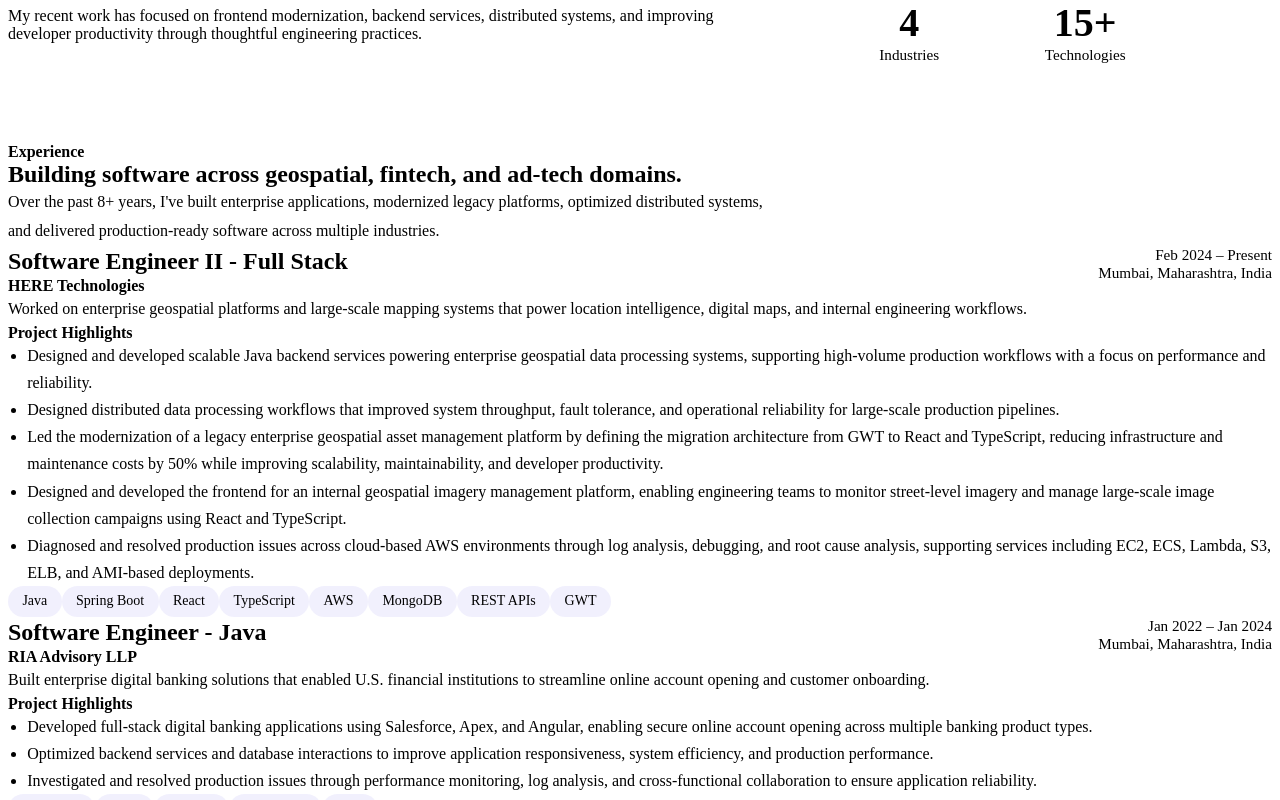
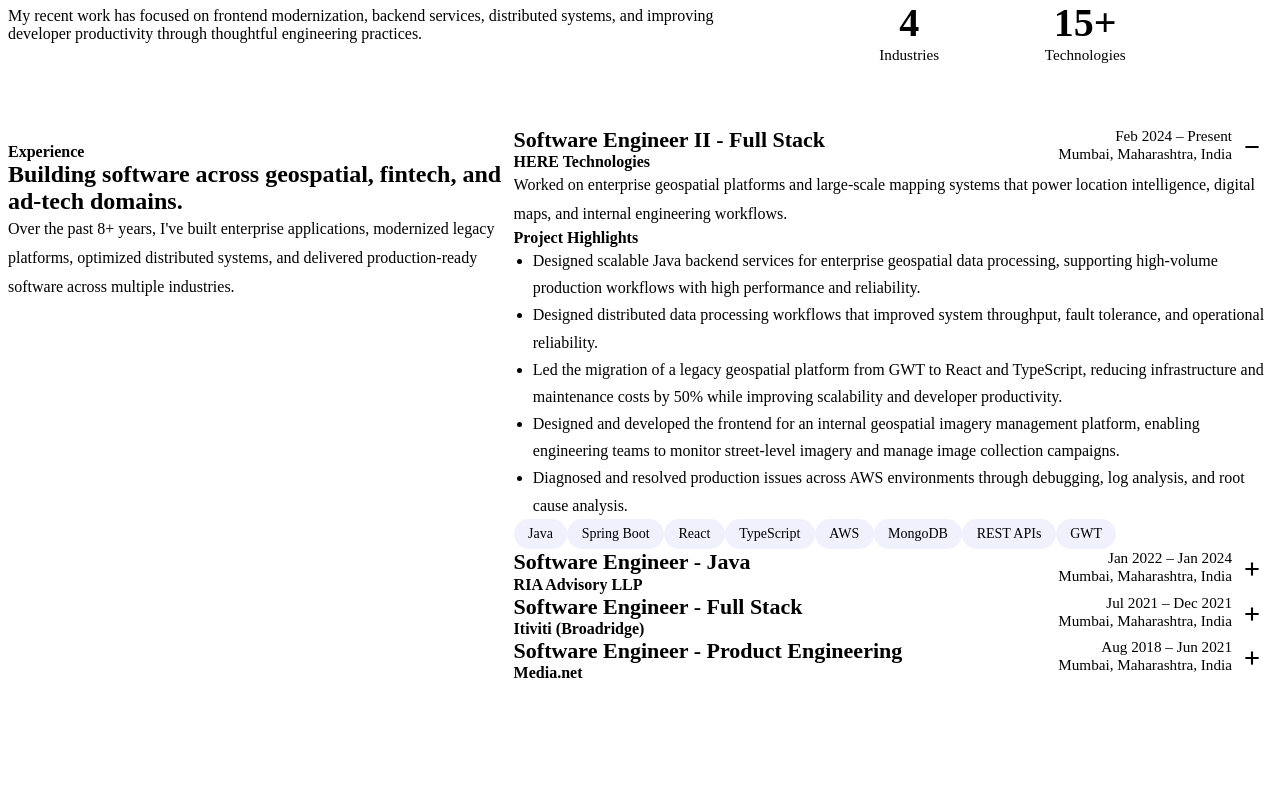
Before and after one commit to gaikwadapurva/gaikwadapurva.github.io, a React (Vite) app: page / in a window 1280 px wide. Shown: the part 620-1420 px from the top of the page. After the commit the page ends 1310 px from the top, so only its background shows below. Built offline with nearby package versions, Linux system fonts and the light colour scheme; the HTML template or start-up script is replaced by a standard one.

Commit message:
feat(experience): add animated accordion with auto-scroll

```diff
--- a/package.json
+++ b/package.json
@@ -10,6 +10,7 @@
     "preview": "vite preview"
   },
   "dependencies": {
+    "motion": "^12.42.2",
     "react": "^19.2.7",
     "react-dom": "^19.2.7",
     "react-icons": "^5.7.0"
--- a/src/components/Experience/Experience.css
+++ b/src/components/Experience/Experience.css
@@ -1,19 +1,20 @@
 .experience {
     min-height: calc(100vh - var(--header-height));
-
-    padding: var(--spacing-2xl) 0 var(--spacing-5xl);
-
+    padding: var(--spacing-3xl) 0 var(--spacing-5xl);
     scroll-margin-top: var(--header-height);
 }
 
 .experience__container {
-    display: flex;
-    flex-direction: column;
-    gap: var(--spacing-2xl);
+    display: grid;
+    grid-template-columns: 1fr 1.5fr;
+    gap: var(--spacing-5xl);
+    align-items: start;
 }
 
-.experience__header {
-    max-width: 760px;
+.experience__left {
+    max-width: 100%;
+    position: sticky;
+    top: calc(var(--header-height) + var(--spacing-xl));
 }
 
 .experience__eyebrow {
@@ -37,8 +38,8 @@
     line-height: 1.8;
 }
 
-.experience__list {
+.experience__right {
     display: flex;
     flex-direction: column;
-    gap: var(--spacing-2xl);
+    gap: var(--spacing-xl);
 }
--- a/src/components/Experience/Experience.tsx
+++ b/src/components/Experience/Experience.tsx
@@ -1,22 +1,70 @@
 import { EXPERIENCE } from "../../data/experience";
-
 import Container from "../ui/Container";
 import ExperienceCard from "./ExperienceCard";
-
 import "./Experience.css";
+import { useRef, useState } from "react";
 
 const Experience = () => {
+    const [expandedExperienceId, setExpandedExperienceId] = useState<
+        string | null
+    >(EXPERIENCE[0].id);
+
+    const cardRefs = useRef<Record<string, HTMLDivElement | null>>({});
+
+    const handleToggle = (experienceId: string) => {
+        if (expandedExperienceId === experienceId) {
+            setExpandedExperienceId(null);
+            return;
+        }
+
+        setExpandedExperienceId(experienceId);
+
+        setExpandedExperienceId(experienceId);
+
+        setTimeout(() => {
+            const card = cardRefs.current[experienceId];
+
+            if (!card) {
+                return;
+            }
+
+            const header = document.querySelector(".header") as HTMLElement | null;
+
+            const navbarHeight = header?.offsetHeight ?? 80;
+
+            const top = card.getBoundingClientRect().top + window.scrollY - navbarHeight - 16;
+
+            window.scrollTo({
+                top,
+                behavior: "smooth",
+            });
+        }, 350);
+    };
+
+    const handleExpandAnimationComplete = (experienceId: string) => {
+        const card = cardRefs.current[experienceId];
+
+        if (!card) {
+            return;
+        }
+
+        const navbarHeight = 80;
+
+        const top =
+            card.getBoundingClientRect().top + window.scrollY - navbarHeight;
+
+        window.scrollTo({
+            top,
+            behavior: "smooth",
+        });
+    };
+
     return (
-        <section
-            id="experience"
-            className="experience"
-        >
+        <section id="experience" className="experience">
             <Container>
                 <div className="experience__container">
-                    <div className="experience__header">
-                        <p className="experience__eyebrow">
-                            Experience
-                        </p>
+                    <div className="experience__left">
+                        <p className="experience__eyebrow">Experience</p>
 
                         <h2 className="experience__title">
                             Building software across geospatial, fintech, and ad-tech domains.
@@ -24,17 +72,26 @@
 
                         <p className="experience__subtitle">
                             Over the past 8+ years, I've built enterprise applications,
-                            modernized legacy platforms, optimized distributed systems,
-                            and delivered production-ready software across multiple industries.
+                            modernized legacy platforms, optimized distributed systems, and
+                            delivered production-ready software across multiple industries.
                         </p>
                     </div>
 
-                    <div className="experience__list">
+                    <div className="experience__right">
                         {EXPERIENCE.map((experience) => (
-                            <ExperienceCard
-                                key={`${experience.company}-${experience.role}`}
-                                experience={experience}
-                            />
+                            <div
+                                key={experience.id}
+                                ref={(element) => {
+                                    cardRefs.current[experience.id] = element;
+                                }}
+                            >
+                                <ExperienceCard
+                                    experience={experience}
+                                    isExpanded={expandedExperienceId === experience.id}
+                                    onToggle={handleToggle}
+                                    onExpandAnimationComplete={handleExpandAnimationComplete}
+                                />
+                            </div>
                         ))}
                     </div>
                 </div>
--- a/src/components/Experience/ExperienceCard.css
+++ b/src/components/Experience/ExperienceCard.css
@@ -3,7 +3,7 @@
     flex-direction: column;
     gap: var(--spacing-xl);
 
-    padding: var(--spacing-2xl);
+    padding: var(--spacing-xl);
 
     background: var(--color-surface);
     border: 1px solid var(--color-border);
@@ -24,18 +24,20 @@
 }
 
 .experience-card__header {
-    display: flex;
-    justify-content: space-between;
-    align-items: flex-start;
+    display: grid;
+    grid-template-columns: 1fr auto auto;
+    align-items: start;
     gap: var(--spacing-xl);
+
+    cursor: default;
 }
 
 .experience-card__role {
     margin: 0 0 var(--spacing-xs);
 
-    font-size: 1.5rem;
+    font-size: 1.375rem;
     font-weight: 700;
-    line-height: 1.3;
+    line-height: 1.2;
 }
 
 .experience-card__company {
@@ -50,6 +52,7 @@
 .experience-card__meta {
     display: flex;
     flex-direction: column;
+    justify-self: end;
     gap: var(--spacing-xs);
 
     text-align: right;
@@ -61,6 +64,51 @@
 
 .experience-card__meta p {
     margin: 0;
+}
+
+.experience-card__toggle {
+    display: flex;
+    justify-content: center;
+    align-items: center;
+
+    width: 2.5rem;
+    height: 2.5rem;
+
+    padding: 0;
+
+    border: 1px solid var(--color-border);
+    border-radius: 50%;
+
+    background: var(--color-surface);
+
+    color: var(--color-primary);
+
+    cursor: pointer;
+
+    transition:
+        background-color var(--transition-default),
+        border-color var(--transition-default),
+        transform var(--transition-default);
+}
+
+.experience-card__toggle svg {
+    width: 1.25rem;
+    height: 1.25rem;
+
+    stroke-width: 2.5;
+}
+
+.experience-card__toggle:hover {
+    background-color: rgba(79, 70, 229, 0.08);
+    border-color: var(--color-primary);
+}
+
+.experience-card__content {
+    display: flex;
+    flex-direction: column;
+    gap: var(--spacing-xl);
+
+    overflow: hidden;
 }
 
 .experience-card__description {
--- a/src/components/Experience/ExperienceCard.tsx
+++ b/src/components/Experience/ExperienceCard.tsx
@@ -1,45 +1,85 @@
 import type { Experience } from "../../data/experience";
-
 import "./ExperienceCard.css";
+import { FiPlus, FiMinus } from "react-icons/fi";
+import { AnimatePresence, motion } from "motion/react";
 
 interface ExperienceCardProps {
     experience: Experience;
+    isExpanded: boolean;
+    onToggle: (experienceId: string) => void;
+    onExpandAnimationComplete: (experienceId: string) => void;
 }
 
 const ExperienceCard = ({
-    experience
+    experience,
+    isExpanded,
+    onToggle,
+    onExpandAnimationComplete,
 }: ExperienceCardProps) => {
     return (
         <article className="experience-card">
-            <div className="experience-card__header">
+            <header className="experience-card__header">
                 <div>
-                    <h3 className="experience-card__role">
-                        {experience.role}
-                    </h3>
+                    <h3 className="experience-card__role">{experience.role}</h3>
 
-                    <p className="experience-card__company">
-                        {experience.company}
-                    </p>
+                    <p className="experience-card__company">{experience.company}</p>
                 </div>
 
                 <div className="experience-card__meta">
                     <p>{experience.duration}</p>
                     <p>{experience.location}</p>
                 </div>
-            </div>
 
+                <button
+                    type="button"
+                    className="experience-card__toggle"
+                    onClick={() => onToggle(experience.id)}
+                    aria-label={isExpanded ? "Collapse experience" : "Expand experience"}
+                >
+                    {isExpanded ? <FiMinus /> : <FiPlus />}
+                </button>
+            </header>
+
+            <AnimatePresence initial={false}>
+                {isExpanded && (
+                    <motion.div
+                        className="experience-card__content"
+                        initial={{
+                            opacity: 0,
+                            height: 0
+                        }}
+                        animate={{
+                            opacity: 1,
+                            height: "auto"
+                        }}
+                        exit={{
+                            opacity: 0,
+                            height: 0
+                        }}
+                        transition={{
+                            duration: 0.3,
+                            ease: "easeInOut"
+                        }}
+                        onAnimationComplete={() => {
+
+                            if (isExpanded) {
+                                onExpandAnimationComplete(experience.id);
+                            }
+
+                        }}
+                    >
                         <p className="experience-card__description">
                             {experience.description}
                         </p>
 
                         <div className="experience-card__section">
-                <h4>Project Highlights</h4>
+                            <h4 className="experience-card__section-title">
+                                Project Highlights
+                            </h4>
 
                             <ul className="experience-card__highlights">
                                 {experience.highlights.map((highlight) => (
-                        <li key={highlight}>
-                            {highlight}
-                        </li>
+                                    <li key={highlight}>{highlight}</li>
                                 ))}
                             </ul>
                         </div>
@@ -54,6 +94,9 @@
                                 </span>
                             ))}
                         </div>
+                    </motion.div>
+                )}
+            </AnimatePresence>
         </article>
     );
 };
--- a/src/data/experience.ts
+++ b/src/data/experience.ts
@@ -1,4 +1,5 @@
 export interface Experience {
+    id: string;
     company: string;
     role: string;
     duration: string;
@@ -10,6 +11,7 @@
 
 export const EXPERIENCE: Experience[] = [
     {
+        id: "here",
         company: "HERE Technologies",
         role: "Software Engineer II - Full Stack",
         duration: "Feb 2024 – Present",
@@ -17,11 +19,11 @@
         description:
             "Worked on enterprise geospatial platforms and large-scale mapping systems that power location intelligence, digital maps, and internal engineering workflows.",
         highlights: [
-            "Designed and developed scalable Java backend services powering enterprise geospatial data processing systems, supporting high-volume production workflows with a focus on performance and reliability.",
-            "Designed distributed data processing workflows that improved system throughput, fault tolerance, and operational reliability for large-scale production pipelines.",
-            "Led the modernization of a legacy enterprise geospatial asset management platform by defining the migration architecture from GWT to React and TypeScript, reducing infrastructure and maintenance costs by 50% while improving scalability, maintainability, and developer productivity.",
-            "Designed and developed the frontend for an internal geospatial imagery management platform, enabling engineering teams to monitor street-level imagery and manage large-scale image collection campaigns using React and TypeScript.",
-            "Diagnosed and resolved production issues across cloud-based AWS environments through log analysis, debugging, and root cause analysis, supporting services including EC2, ECS, Lambda, S3, ELB, and AMI-based deployments."
+            "Designed scalable Java backend services for enterprise geospatial data processing, supporting high-volume production workflows with high performance and reliability.",
+            "Designed distributed data processing workflows that improved system throughput, fault tolerance, and operational reliability.",
+            "Led the migration of a legacy geospatial platform from GWT to React and TypeScript, reducing infrastructure and maintenance costs by 50% while improving scalability and developer productivity.",
+            "Designed and developed the frontend for an internal geospatial imagery management platform, enabling engineering teams to monitor street-level imagery and manage image collection campaigns.",
+            "Diagnosed and resolved production issues across AWS environments through debugging, log analysis, and root cause analysis."
         ],
         technologies: [
             "Java",
@@ -35,6 +37,7 @@
         ]
     },
     {
+        id: "ria",
         company: "RIA Advisory LLP",
         role: "Software Engineer - Java",
         duration: "Jan 2022 – Jan 2024",
@@ -55,6 +58,7 @@
         ]
     },
     {
+        id: "itiviti",
         company: "Itiviti (Broadridge)",
         role: "Software Engineer - Full Stack",
         duration: "Jul 2021 – Dec 2021",
@@ -74,6 +78,7 @@
         ]
     },
     {
+        id: "medianet",
         company: "Media.net",
         role: "Software Engineer - Product Engineering",
         duration: "Aug 2018 – Jun 2021",
```
Also changed, not shown: 1 other file (tests, documents, lock files or other folders). Lines whose indentation alone changed are shown as unchanged.
